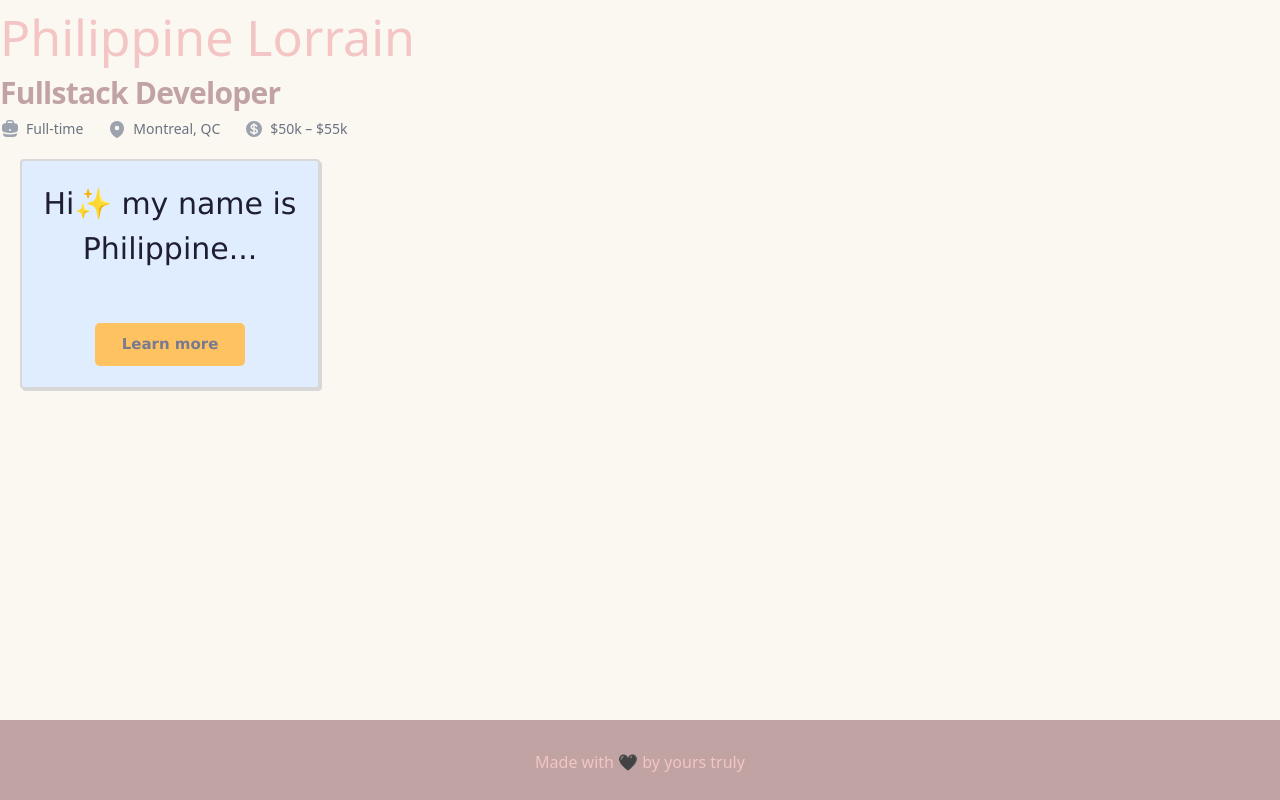
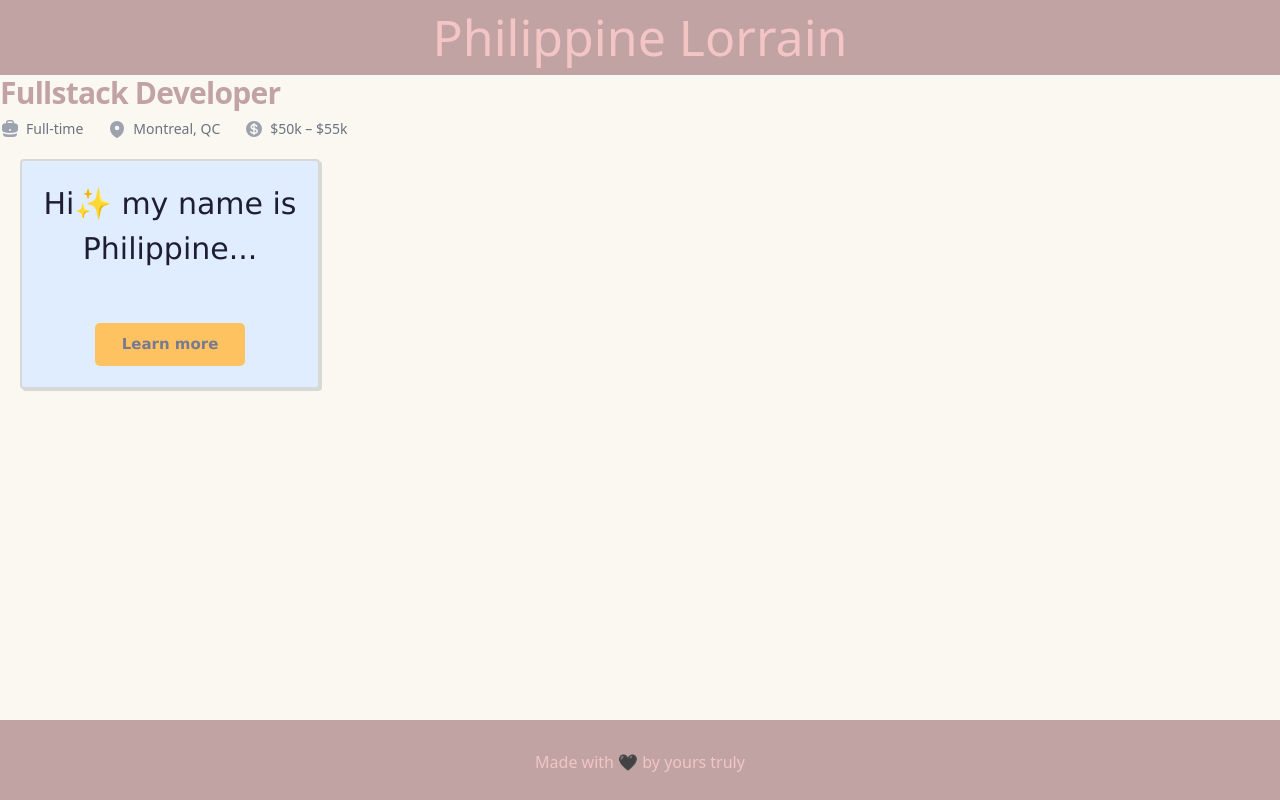
Before and after one commit to Plorrain/my-own-personnal-app, a React (Create React App) app: page / in a window 1280 px wide. Built offline with nearby package versions, Linux system fonts and the light colour scheme.

Commit message:
css: name-banner installed. Still not sure about color palette

```diff
--- a/src/App.js
+++ b/src/App.js
@@ -7,7 +7,9 @@ import CardFlip from './components/UI/CardFlip';
 function App() {
 return (
     <Fragment>
-      <h1 className='my-name'>Philippine Lorrain</h1>
+      <div className='name-banner'>
+        <h1 className='my-name'>Philippine Lorrain</h1>
+      </div>
       <PageHeader />
       <CardFlip />
       <footer style={{backgroundColor: "#C1A3A3", color: "#F3C5C5"}}>
--- a/src/index.css
+++ b/src/index.css
@@ -9,6 +9,11 @@ body {
 .my-name {
   color: #F3C5C5;
   font-size: 50px;
+  text-align: center;
+}
+
+.name-banner {
+  background-color: #C1A3A3;
 }
 
 footer {
```
